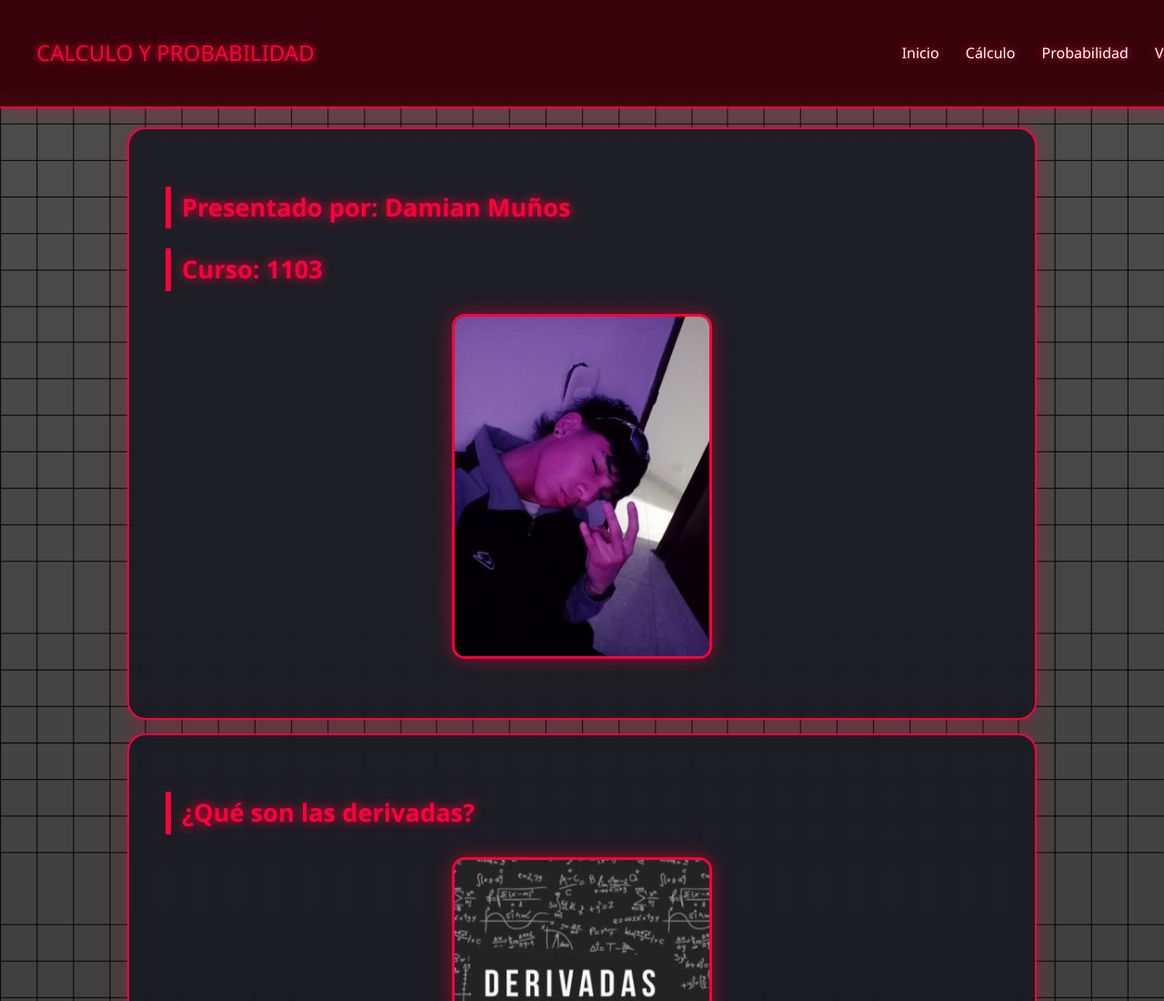
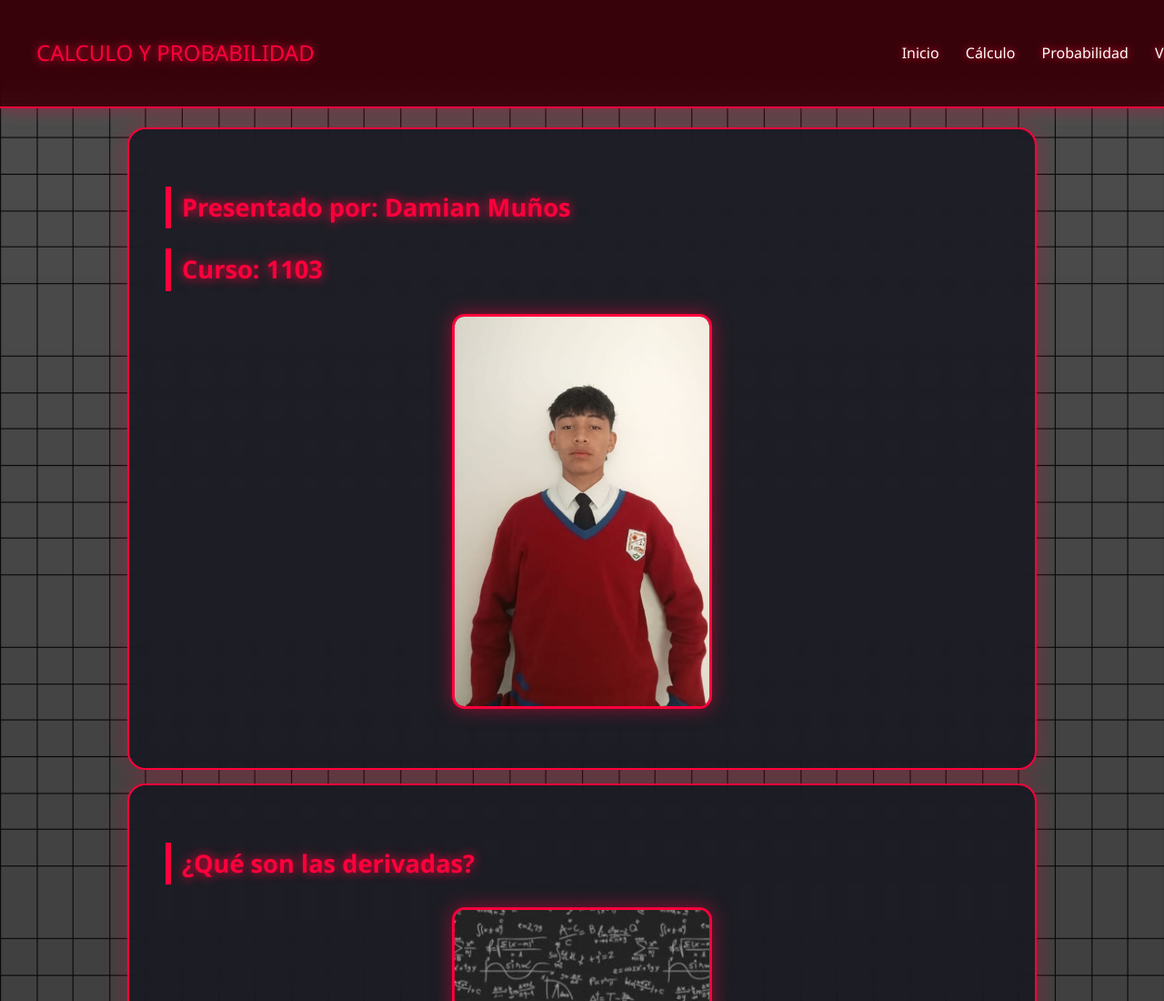
Before and after one commit to munozdamis2-byte/Probabilidad-y-calculo, a plain HTML site: page index.html in a window 1280 px wide. Shown: the top 1100 px of the page at 91% size. Drawn offline with Linux system fonts and the light colour scheme.

Commit message:
Add files via upload

```diff
--- a/index.html
+++ b/index.html
@@ -23,7 +23,7 @@
     <section id="Inicio" class="section">
       <h2>Presentado por: Damian Muños</h2>
       <h2>Curso: 1103</h2>
-      <img src="WhatsApp Image 2025-11-23 at 9.37.54 PM.jpeg" alt="foto" width="200px">
+      <img src="Foto Uniforme.jpeg" alt="foto" width="200px">
     </section>
 
     <section id="Calculo" class="section">
```
Also changed, not shown: Foto Uniforme.jpeg (added).
